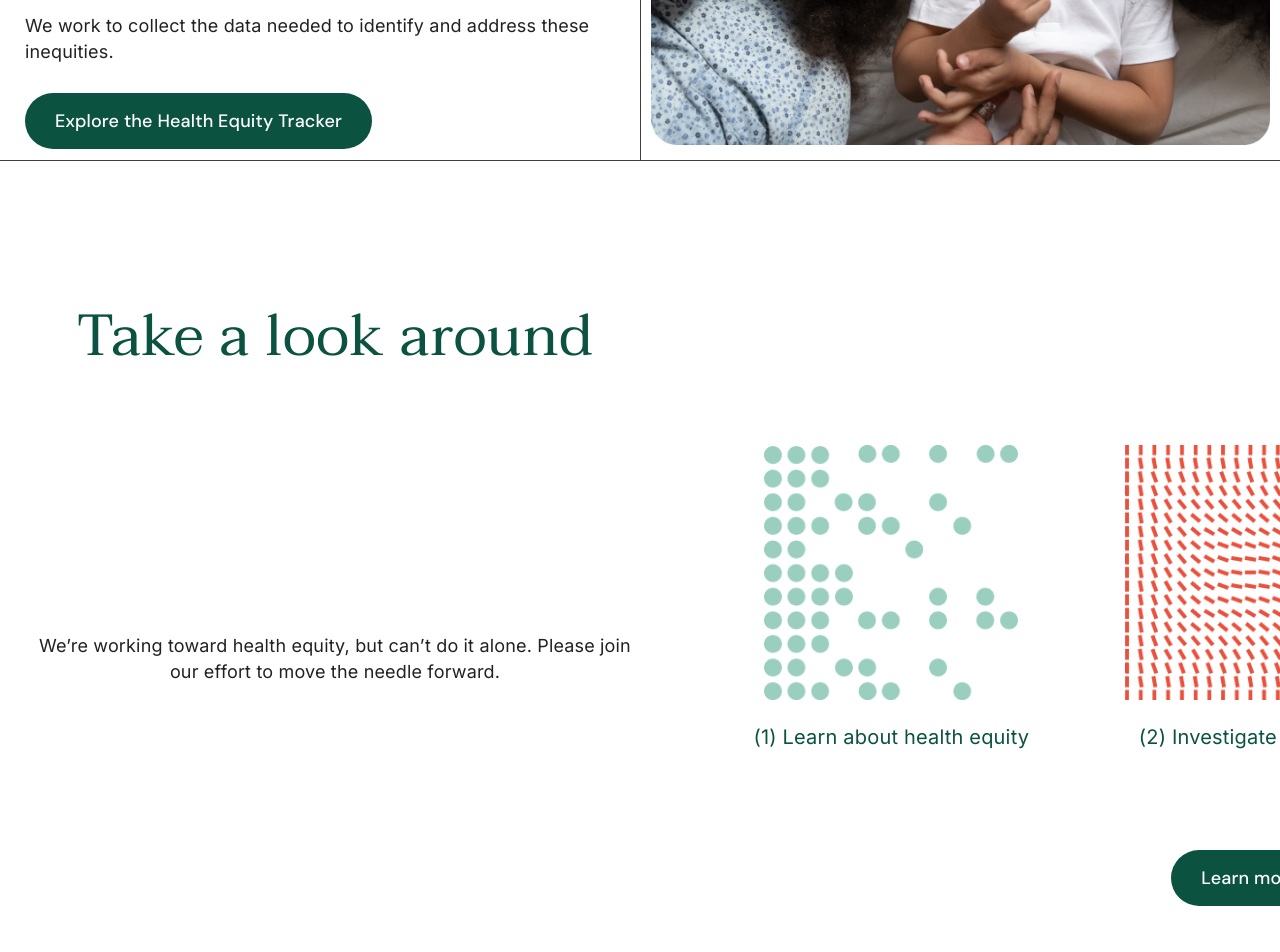
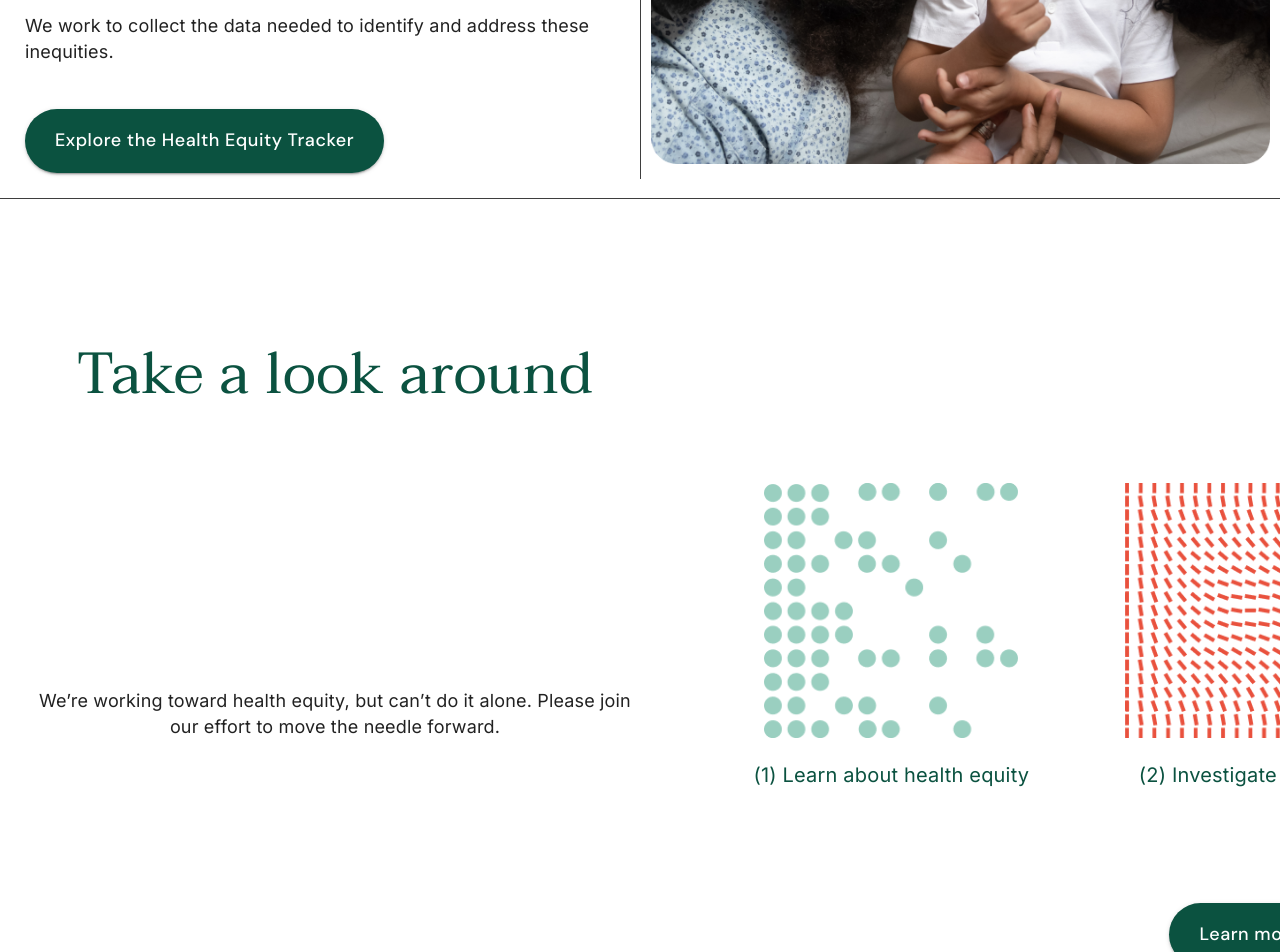
Before and after one commit to ebuddenberg/health-equity-tracker, a React (Create React App) app in the folder frontend/: page / in a window 1280 px wide. Shown: the part 460-1412 px from the top of the page. Built offline with nearby package versions, Linux system fonts and the light colour scheme.

Commit message:
Update static content button styles (#561)
* Update about us button style

* update landing buttons

* Merge remote-tracking branch 'upstream/master' into statMdButton

```diff
--- a/frontend/src/pages/AboutUs/AboutUsPage.module.scss
+++ b/frontend/src/pages/AboutUs/AboutUsPage.module.scss
@@ -24,16 +24,17 @@
 
 // For primary-themed buttons
 .PrimaryButton {
-  background-color: #0b5240;
-  color: white !important;
-  border-radius: 40px;
+  border-radius: 40px !important;
   height: 52px;
   width: 220px;
-  font-size: 18px;
+  font-size: 18px !important;
   font-weight: 500;
   font-family: "DM Sans", sans-serif !important;
-  text-decoration: none;
-  padding: 10px 30px 10px 30px;
+  padding: 10px 30px;
+}
+
+.NoUnderline {
+  text-decoration: none !important;
 }
 
 /** ------------- GRID ITEM POSITIONING ------------- **/
--- a/frontend/src/pages/AboutUs/TheProjectTab.tsx
+++ b/frontend/src/pages/AboutUs/TheProjectTab.tsx
@@ -1,8 +1,12 @@
 import React from "react";
+import Button from "@material-ui/core/Button";
 import Grid from "@material-ui/core/Grid";
 import Typography from "@material-ui/core/Typography";
 import styles from "./AboutUsPage.module.scss";
-import { EXPLORE_DATA_PAGE_LINK } from "../../utils/urlutils";
+import {
+  LinkWithStickyParams,
+  EXPLORE_DATA_PAGE_LINK,
+} from "../../utils/urlutils";
 
 function TheProjectTab() {
   return (
@@ -15,7 +19,13 @@ function TheProjectTab() {
           justify="center"
           alignItems="center"
         >
-          <Grid item xs={12} sm={12} md={5} className={styles.GridVerticallyAlignedItem}>
+          <Grid
+            item
+            xs={12}
+            sm={12}
+            md={5}
+            className={styles.GridVerticallyAlignedItem}
+          >
             <Typography className={styles.HeaderText}>
               We're focused on equitable data.
             </Typography>
@@ -28,7 +38,13 @@ function TheProjectTab() {
               </p>
             </Typography>
           </Grid>
-          <Grid item xs={12} sm={12} md={7} className={styles.GridAlignRightItem}>
+          <Grid
+            item
+            xs={12}
+            sm={12}
+            md={7}
+            className={styles.GridAlignRightItem}
+          >
             <img
               src="img/pexels-ketut-subiyanto-4473871 1.png"
               className={styles.ImgHeaderGridItem}
@@ -51,7 +67,13 @@ function TheProjectTab() {
             justify="space-around"
             alignItems="center"
           >
-            <Grid item xs={12} sm={12} md={5} className={styles.GridVerticallyAlignedItem}>
+            <Grid
+              item
+              xs={12}
+              sm={12}
+              md={5}
+              className={styles.GridVerticallyAlignedItem}
+            >
               <Typography className={styles.SubheaderL1Text}>
                 Where we started
               </Typography>
@@ -72,7 +94,13 @@ function TheProjectTab() {
               </Typography>
             </Grid>
 
-            <Grid item xs={12} sm={12} md={7} className={styles.GridCenteredItem}>
+            <Grid
+              item
+              xs={12}
+              sm={12}
+              md={7}
+              className={styles.GridCenteredItem}
+            >
               <Grid
                 container
                 direction="row"
@@ -112,12 +140,18 @@ function TheProjectTab() {
                     xs={12}
                   >
                     <Grid item xs={12} sm={12} md={5}>
-                      <a
-                        href={EXPLORE_DATA_PAGE_LINK}
-                        className={styles.PrimaryButton}
+                      <LinkWithStickyParams
+                        to={EXPLORE_DATA_PAGE_LINK}
+                        class={styles.NoUnderline}
                       >
-                        Explore the data
-                      </a>
+                        <Button
+                          variant="contained"
+                          color="primary"
+                          className={styles.PrimaryButton}
+                        >
+                          Explore the data
+                        </Button>
+                      </LinkWithStickyParams>
                     </Grid>
                   </Grid>
                 </Grid>
@@ -241,15 +275,21 @@ function TheProjectTab() {
           </Grid>
 
           <Grid
-            container item
+            container
+            item
             className={styles.GridSubRow}
             justify="space-around"
-            alignItems="flex-start">
-
+            alignItems="flex-start"
+          >
             <Grid
-                container item xs={12} sm={12} md={3}
-                direction="column"
-                justify="space-around">
+              container
+              item
+              xs={12}
+              sm={12}
+              md={3}
+              direction="column"
+              justify="space-around"
+            >
               <Grid item className={styles.CommittedToEthicsSubheaderItem}>
                 <Typography className={styles.SubheaderL2Text}>
                   Transparency & Accountability
@@ -257,17 +297,22 @@ function TheProjectTab() {
               </Grid>
               <Grid item>
                 <Typography className={styles.HeaderSubtext}>
-                  We partner closely with diverse communities and are clear about
-                  who interprets the data and how that shapes the overall health
-                  narrative
+                  We partner closely with diverse communities and are clear
+                  about who interprets the data and how that shapes the overall
+                  health narrative
                 </Typography>
               </Grid>
             </Grid>
 
             <Grid
-                container item xs={12} sm={12} md={3}
-                direction="column"
-                justify="space-around">
+              container
+              item
+              xs={12}
+              sm={12}
+              md={3}
+              direction="column"
+              justify="space-around"
+            >
               <Grid item className={styles.CommittedToEthicsSubheaderItem}>
                 <Typography className={styles.SubheaderL2Text}>
                   Community first
@@ -275,17 +320,23 @@ function TheProjectTab() {
               </Grid>
               <Grid item>
                 <Typography className={styles.HeaderSubtext}>
-                  People and communities drive our work. By making sure we collect
-                  data from underserved populations, we can help highlight what
-                  policy changes are needed to boost these communities.
+                  People and communities drive our work. By making sure we
+                  collect data from underserved populations, we can help
+                  highlight what policy changes are needed to boost these
+                  communities.
                 </Typography>
               </Grid>
             </Grid>
 
             <Grid
-                container item xs={12} sm={12} md={3}
-                direction="column"
-                justify="space-around">
+              container
+              item
+              xs={12}
+              sm={12}
+              md={3}
+              direction="column"
+              justify="space-around"
+            >
               <Grid item className={styles.CommittedToEthicsSubheaderItem}>
                 <Typography className={styles.SubheaderL2Text}>
                   Open Access
--- a/frontend/src/pages/Landing/LandingPage.module.scss
+++ b/frontend/src/pages/Landing/LandingPage.module.scss
@@ -11,14 +11,15 @@
 .PrimaryButton {
   background-color: #0b5240;
   color: white !important;
-  border-radius: 40px;
-  height: 52px;
-  width: 220px;
-  font-size: 18px;
-  font-weight: 500;
+  border-radius: 40px !important;
+  font-size: 18px !important;
+  font-weight: 500 !important;
   font-family: "DM Sans", sans-serif !important;
+  padding: 16px 30px !important;
+}
+
+.NoUnderline {
   text-decoration: none;
-  padding: 16px 30px 16px 30px;
 }
 
 // For major links, in primary colors
--- a/frontend/src/pages/Landing/LandingPage.tsx
+++ b/frontend/src/pages/Landing/LandingPage.tsx
@@ -1,9 +1,9 @@
 import React from "react";
 import styles from "./LandingPage.module.scss";
+import Button from "@material-ui/core/Button";
 import Grid from "@material-ui/core/Grid";
 import Hidden from "@material-ui/core/Hidden";
 import Typography from "@material-ui/core/Typography";
-import { EXPLORE_DATA_PAGE_LINK } from "../../utils/urlutils";
 import { Accordion, AccordionSummary } from "@material-ui/core";
 import AccordionDetails from "@material-ui/core/AccordionDetails";
 import ExpandMoreIcon from "@material-ui/icons/ExpandMore";
@@ -11,6 +11,7 @@ import {
   LinkWithStickyParams,
   ABOUT_US_TAB_PARAM,
   ABOUT_US_PAGE_LINK,
+  EXPLORE_DATA_PAGE_LINK,
 } from "../../utils/urlutils";
 import { ABOUT_US_FAQ_TAB_INDEX } from "../AboutUs/AboutUsPage";
 
@@ -49,9 +50,18 @@ function LandingPage() {
               </p>
               <br />
             </Typography>
-            <a href={EXPLORE_DATA_PAGE_LINK} className={styles.PrimaryButton}>
-              Explore the Health Equity Tracker
-            </a>
+            <LinkWithStickyParams
+              to={EXPLORE_DATA_PAGE_LINK}
+              class={styles.NoUnderline}
+            >
+              <Button
+                variant="contained"
+                color="primary"
+                className={styles.PrimaryButton}
+              >
+                Explore the Health Equity Tracker
+              </Button>
+            </LinkWithStickyParams>
           </Grid>
           <Grid item xs={12} sm={12} md={6} className={styles.HeaderImgItem}>
             <img
@@ -171,9 +181,18 @@ function LandingPage() {
 
           <Grid container direction="row" justify="center">
             <Grid item xs={12} sm={12} md={2}>
-              <a href="/whatishealthequity" className={styles.PrimaryButton}>
-                Learn more
-              </a>
+              <LinkWithStickyParams
+                to="/whatishealthequity"
+                class={styles.NoUnderline}
+              >
+                <Button
+                  variant="contained"
+                  color="primary"
+                  className={styles.PrimaryButton}
+                >
+                  Learn more
+                </Button>
+              </LinkWithStickyParams>
             </Grid>
           </Grid>
         </Grid>
@@ -327,13 +346,21 @@ function LandingPage() {
                 </div>
               </Grid>
             </Grid>
-
             <Grid item>
               <br />
               <br />
-              <a href={EXPLORE_DATA_PAGE_LINK} className={styles.PrimaryButton}>
-                Explore the Tracker
-              </a>
+              <LinkWithStickyParams
+                to={EXPLORE_DATA_PAGE_LINK}
+                class={styles.NoUnderline}
+              >
+                <Button
+                  variant="contained"
+                  color="primary"
+                  className={styles.PrimaryButton}
+                >
+                  Explore the Tracker
+                </Button>
+              </LinkWithStickyParams>
             </Grid>
           </Grid>
         </Grid>
```
